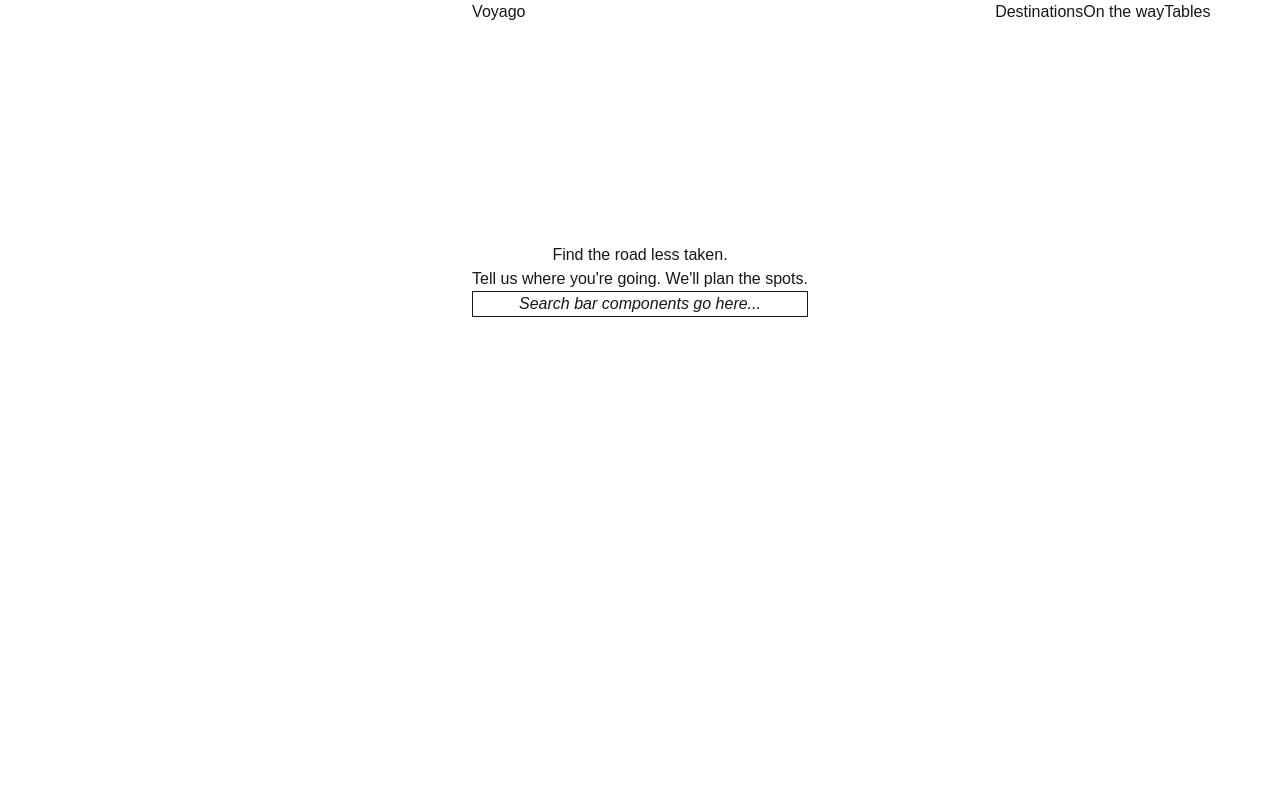
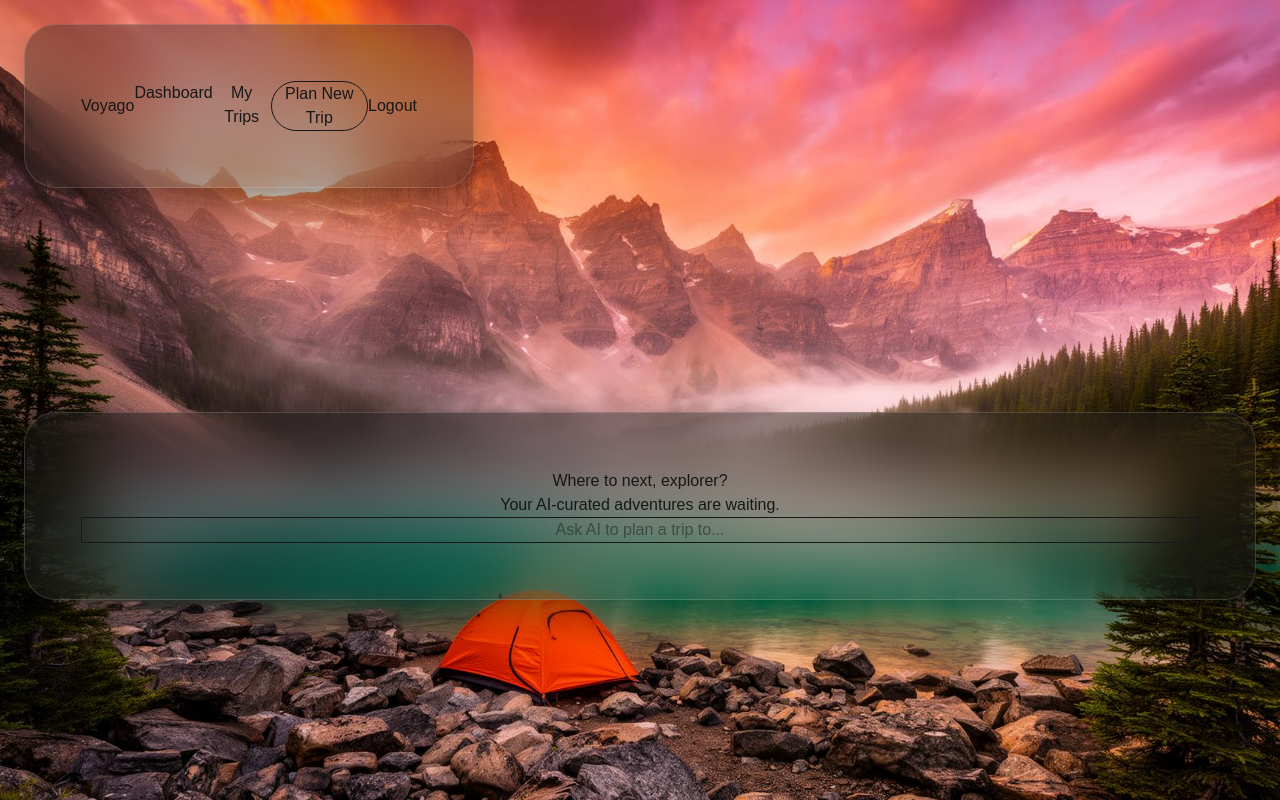
Before and after one commit to apekshananda/Travel-App, a Next.js app: page /dashboard in a window 1280 px wide. Built offline with nearby package versions, Linux system fonts and the light colour scheme.

Commit message:
dashboard image and layout set, working on navbar layout afterwards

```diff
--- /dev/null
+++ b/app/dashboard/DashboardLayout.tsx
@@ -0,0 +1,10 @@
+
+export default function DashboardLayout({ children }: { children: React.ReactNode }) {
+  return (
+    <div className="min-h-screen w-full bg-cover bg-center p-4 md:p-8">
+      <div className="mx-auto w-full max-w-7xl">
+        {children}
+      </div>
+    </div>
+  );
+}
--- a/app/dashboard/page.tsx
+++ b/app/dashboard/page.tsx
@@ -1,20 +1,31 @@
 import Navbar from '@/components/Navbar';
 
-export default function Dashboard() {
+export default function DashboardPage() {
   return (
-    <main className="min-h-screen bg-zinc-950 text-white">
-      <Navbar />
+    <div
+      className="min-h-screen w-full bg-cover bg-center flex flex-col items-center p-6"
+      style={{ backgroundImage: "url('/assets/dashboard-mountain.jpg')" }}
+    >
+      {/* Navbar wrapper */}
+      <div className="w-full max-w-6xl">
+        <Navbar />
+      </div>
 
-      {/* Hero Section of Dashboard */}
-      <section className="h-[70vh] flex flex-col justify-center items-center text-center px-4">
-        <h1 className="text-6xl font-bold mb-6">Find the road less taken.</h1>
-        <p className="text-xl text-zinc-400 mb-10">Tell us where you're going. We&apos;ll plan the spots.</p>
+      {/* Main Content Area */}
+      <main className="w-full max-w-6xl flex-grow flex items-center justify-center">
+        {/* Added !max-w-none to override the narrow LoginCard width */}
+        <div className="glass-card !max-w-none w-full p-16 text-center">
+          <h2 className="text-6xl font-bold text-white mb-6">Where to next, explorer?</h2>
+          <p className="text-2xl text-white/70 mb-12">Your AI-curated adventures are waiting.</p>
 
-        {/* Placeholder for Search Bar */}
-        <div className="w-full max-w-4xl bg-zinc-900/50 p-6 rounded-2xl border border-white/10 backdrop-blur-lg">
-          <p className="text-zinc-500 italic">Search bar components go here...</p>
+          <div className="bg-black/30 p-8 rounded-2xl border border-white/10 backdrop-blur-md">
+             <input
+               className="w-full bg-transparent text-white placeholder-white/50 outline-none text-2xl text-center"
+               placeholder="Ask AI to plan a trip to..."
+             />
+          </div>
         </div>
-      </section>
-    </main>
+      </main>
+    </div>
   );
 }
--- a/app/globals.css
+++ b/app/globals.css
@@ -73,5 +73,37 @@ body {
 }
 
 .login-button:hover {
-  background: #e4e4e7;
+  background: rgba(255, 255, 255, 0.1);
 }
+.secondary-button {
+  width: 100%;
+  padding: 1rem;
+  border-radius: 0.75rem;
+  color: #000000;
+  background: #ffffff;
+  font-weight: 600;
+  border: 1px solid rgba(255, 255, 255, 0.2);
+  transition: all 0.2s;
+  cursor: pointer;
+  margin-top: 1rem;
+}
+
+.secondary-button:hover {
+  background: rgba(255, 255, 255, 0.1);
+}
+
+.google-button {
+  width: 100%;
+  padding: 1rem;
+  border-radius: 0.75rem;
+  background: #ffffff;
+  color: #000000;
+  font-weight: 600;
+  transition: all 0.2s;
+  cursor: pointer;
+  margin-top: 1rem;
+}
+
+.google-button:hover {
+  background: rgba(255, 255, 255, 0.1);
+}
--- a/components/LoginCard.tsx
+++ b/components/LoginCard.tsx
@@ -9,7 +9,7 @@ export default function LoginCard() {
 
   const handleLogin = (e: React.FormEvent) => {
     e.preventDefault();
-    if (email === '1234@' && password === '21234') {
+    if (email === '1234@gmail.com' && password === '1234') {
       router.push('/dashboard');
     } else {
       alert('Invalid credentials!');
@@ -18,14 +18,11 @@ export default function LoginCard() {
 
   return (
     <div className="relative z-10 glass-card">
-      {/* 1. Used 'text-[4rem]' (arbitrary value) to bypass CSS overrides.
-        2. Added 'leading-tight' to ensure large text doesn't look squashed.
-      */}
       <h2 className="text-[4rem] font-extrabold text-white mb-12 tracking-tight leading-tight">
         Voyago
       </h2>
 
-      <form className="flex flex-col space-y-6" onSubmit={handleLogin}>
+      <form className="flex flex-col space-y-4" onSubmit={handleLogin}>
         <input
           className="input-field"
           placeholder="Email"
@@ -38,8 +35,24 @@ export default function LoginCard() {
           onChange={(e) => setPassword(e.target.value)}
         />
 
-        <button type="submit" className="login-button py-4">
-          Sign In
+        {/* Primary Action */}
+        <button type="submit" className="login-button py-4 mt-2">
+          Log In
+        </button>
+
+        {/* Visual Divider */}
+        <div className="flex items-center gap-4 text-zinc-400 py-2">
+          <div className="h-px bg-zinc-600 flex-1" />
+          <span className="text-sm">OR</span>
+          <div className="h-px bg-zinc-600 flex-1" />
+        </div>
+
+        {/* Secondary Actions using CSS classes */}
+        <button type="button" className="secondary-button">
+          Sign Up
+        </button>
+        <button type="button" className="google-button">
+          Sign up with Google
         </button>
       </form>
     </div>
--- a/components/Navbar.tsx
+++ b/components/Navbar.tsx
@@ -1,15 +1,17 @@
 export default function Navbar() {
   return (
-    <nav className="fixed top-0 w-full flex justify-between items-center px-8 py-6 z-50">
-      <div className="text-2xl font-bold text-white tracking-tighter">Voyago</div>
-      <div className="flex gap-8 text-white/80 font-medium">
-        <a href="#" className="hover:text-white">Destinations</a>
-        <a href="#" className="hover:text-white">On the way</a>
-        <a href="#" className="hover:text-white">Tables</a>
+    <nav className="flex justify-between items-center glass-card py-4 px-8 mx-6 mt-6 mb-10">
+      <h1 className="text-2xl font-bold text-white cursor-pointer">Voyago</h1>
+
+      <div className="flex gap-8 text-white/80">
+        <a href="/dashboard" className="hover:text-white transition">Dashboard</a>
+        <a href="/trips" className="hover:text-white transition">My Trips</a>
+        <a href="/plan" className="px-6 py-2 bg-white/10 rounded-full border border-white/20 hover:bg-white/20 transition text-white">
+          Plan New Trip
+        </a>
       </div>
-      <button className="bg-white text-black px-6 py-2 rounded-full font-bold hover:bg-zinc-200 transition-colors">
-        Plan a trip
-      </button>
+
+      <a href="/" className="text-sm text-white/50 hover:text-white transition">Logout</a>
     </nav>
   );
 }
```
Also changed, not shown: public/assets/dashboard-mountain.jpg (added).
